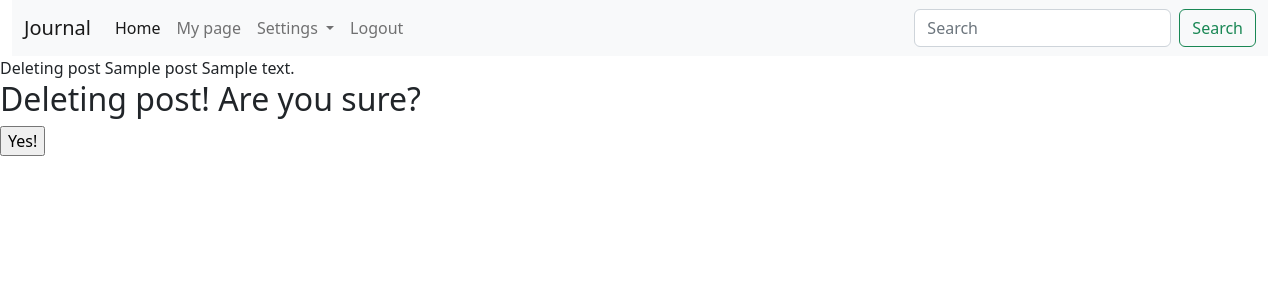
After one commit to CafelatteHere/journal_app, a Django app: page /journal/delete/1 in a window 1280 px wide. The commit adds this page. Shown: the top 300 px of the page. Run offline with Django 4.2, Linux system fonts and the light colour scheme; tables that the repository leaves empty hold one stand-in row (values such as "Sample post").

Commit message:
Add Delete view for Post model
- add generic Delete view
- add "delete" button to each post in posts list page

```diff
--- a/journal_app/journal/templates/journal/my_posts.html
+++ b/journal_app/journal/templates/journal/my_posts.html
@@ -29,6 +29,7 @@
           {% endif %}
           {% if post.owner == request.user %}
             <a href="{% url 'update_post' post.id %}"><button class="btn btn-primary">Edit</button></a>
+            <a href="{% url 'delete_post' post.id %}"><button class="btn btn-primary">Delete</button></a>
           {% endif %}
       </div>
       {% endfor %}
--- /dev/null
+++ b/journal_app/journal/templates/journal/post_delete.html
@@ -0,0 +1,13 @@
+{% extends 'journal/base.html' %}
+
+{% block content %}
+Deleting post
+{{post.title}}
+{{post.text}}
+
+<form action="" method="POST">
+  {% csrf_token %}
+  <h2>Deleting post! Are you sure?</h2>
+  <input type="submit" value="Yes!">
+</form>
+{% endblock content %}
--- a/journal_app/journal/urls.py
+++ b/journal_app/journal/urls.py
@@ -5,4 +5,5 @@ urlpatterns = [
   path('my_posts/', views.posts_list, name='my_posts'),
   path('create_post/', views.create_post, name="create_post"),
   path('update/<int:pk>', views.PostUpdate.as_view(), name = 'update_post'),
+  path('delete/<int:pk>', views.PostDelete.as_view(), name = 'delete_post'),
 ]
--- a/journal_app/journal/views.py
+++ b/journal_app/journal/views.py
@@ -1,4 +1,5 @@
 from django.shortcuts import render, redirect
+from django.urls import reverse_lazy
 from .models import Post, RUBRIC_CHOICES
 from django.contrib.auth.models import User
 from django.views.generic.edit import UpdateView, DeleteView
@@ -42,3 +43,8 @@ class PostUpdate(UpdateView):
   template_name = 'journal/post_update.html'
   fields = "__all__"
   success_url = '/journal/my_posts/'
+
+class PostDelete(DeleteView):
+  model = Post
+  template_name = 'journal/post_delete.html'
+  success_url = reverse_lazy('my_posts')
```
